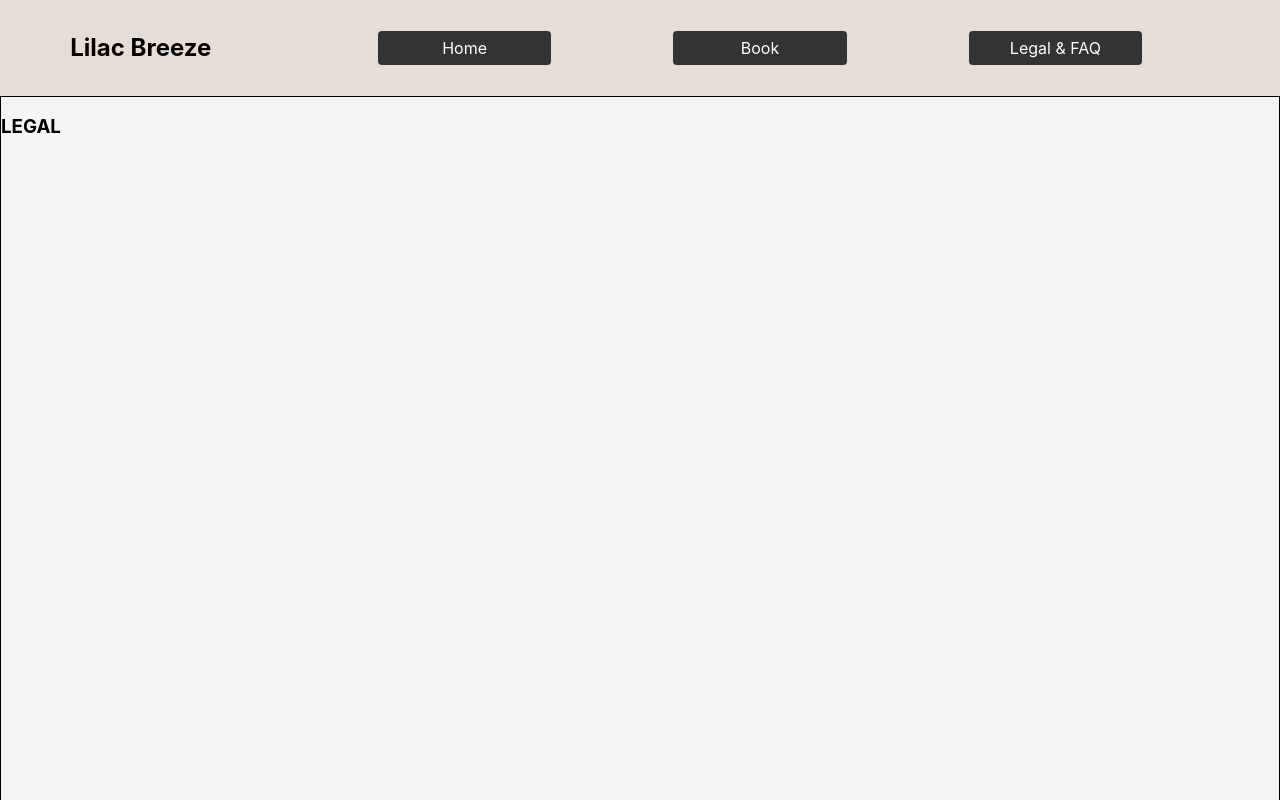
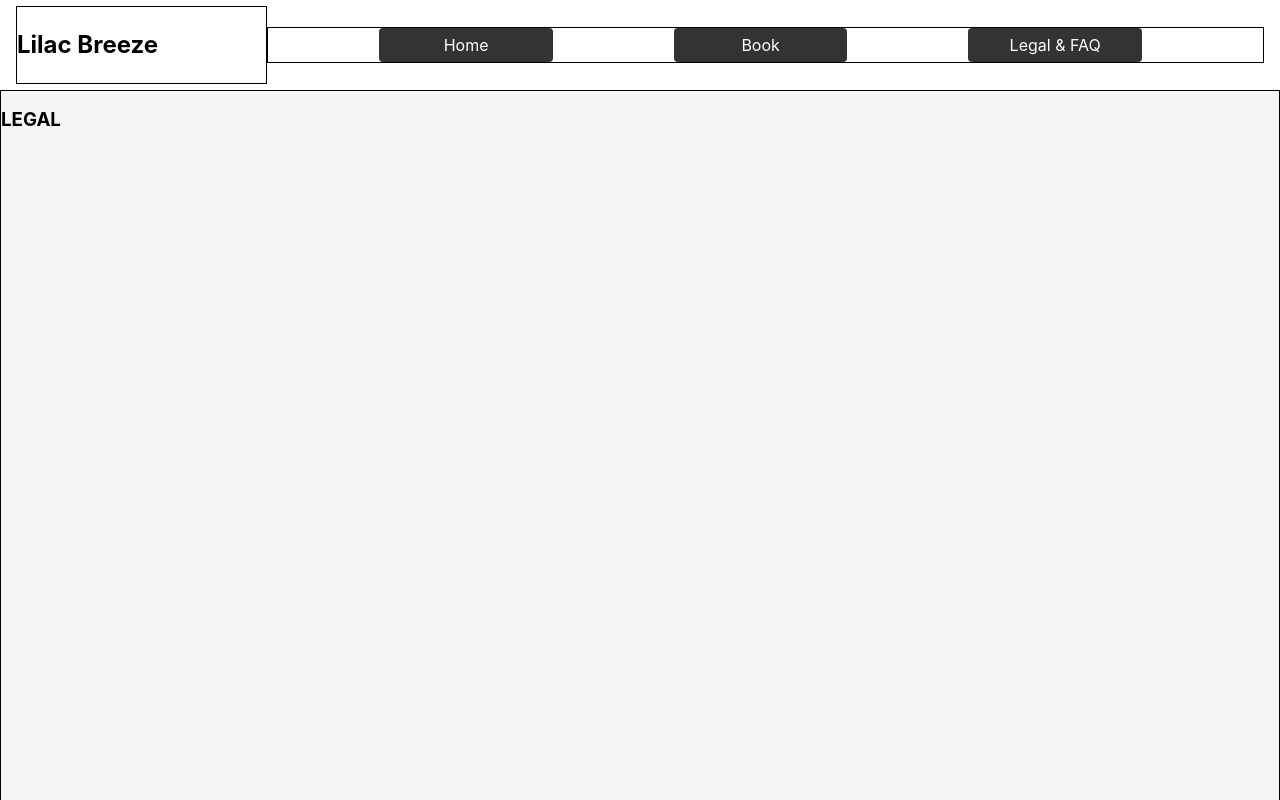
Before and after one commit to mekkmann/Lilac-Breeze-Cleaning, a React (Create React App) app in the folder lilac-cleaning/: page /legal in a window 1280 px wide. Shown: the top 800 px of the page. Built offline with nearby package versions, Linux system fonts and the light colour scheme.

Commit message:
header changes

```diff
--- a/lilac-cleaning/src/components/header.css
+++ b/lilac-cleaning/src/components/header.css
@@ -1,26 +1,26 @@
 .header {
-    background-color: #e6ddd6;
+    background-color: #ffffff;
     padding: 1rem;
     display: flex;
     align-items: center;
     justify-content: space-between;
-    height: 4rem;
+    height: 3.6rem;
     /* border: 1px solid black; */
 }
 
 nav {
-    /* border: 1px solid black; */
+    border: 1px solid black;
     width: 80%;
     display: flex;
     justify-content: space-evenly;
 }
 .logo {
+    border: 1px solid black;
+    width: 20%;
+}
+.logo-title {
     font-size: 1.5rem;
     font-weight: bold;
-    text-align: center;
-
-    /* border: 1px solid black; */
-    width: 20%;
 }
 
 .header-button {
--- a/lilac-cleaning/src/components/header.js
+++ b/lilac-cleaning/src/components/header.js
@@ -6,7 +6,9 @@ import './header.css';
 const Header = () => {
   return (
     <header className="header">
-      <div className="logo">Lilac Breeze</div>
+      <div className="logo">
+        <p className='logo-title'>Lilac Breeze</p>
+      </div>
       <nav>
         <Link to={"/"} className="header-button">Home</Link>
         <Link to={"/bookservice"} className="header-button">Book</Link>
```
